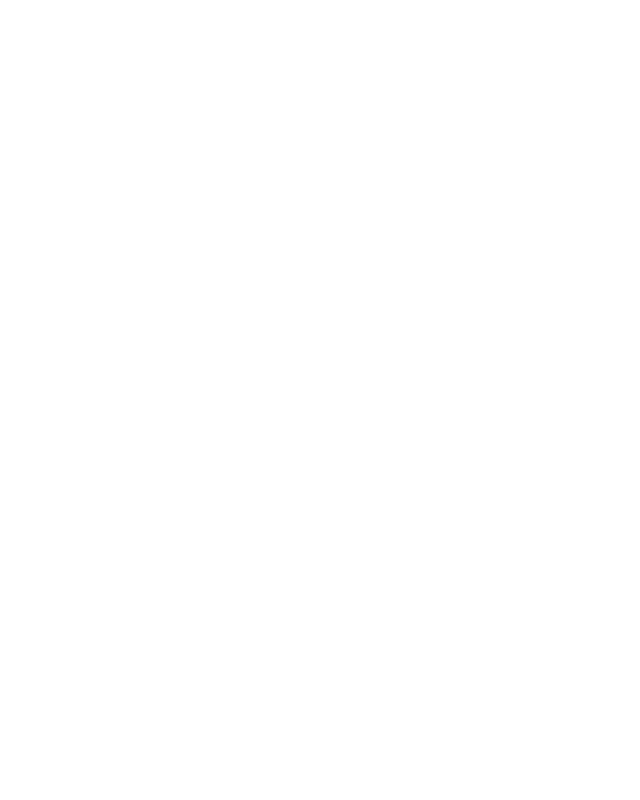
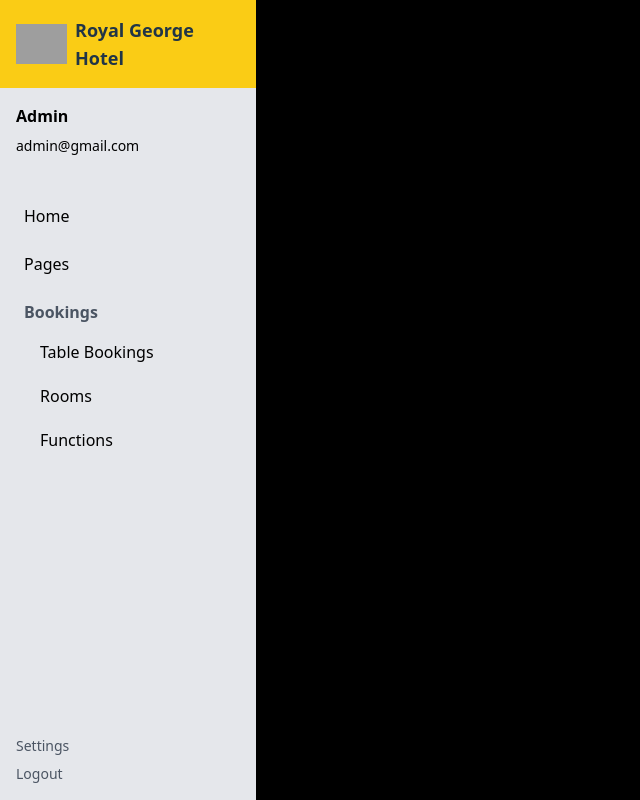
Before and after one commit to Diganta165/RoyalGeorgeHotel, a React (Vite) app in the folder royalGeorgeHotel/: page /admin in a window 1280 px wide. Before the commit this address had no page. Shown: the whole page, without its empty margins (0-640 px from the left). Built offline with nearby package versions, Linux system fonts and the light colour scheme; grey boxes are pictures that could not be loaded.

Commit message:
Admin DAshboard Added

```diff
--- a/royalGeorgeHotel/src/App.jsx
+++ b/royalGeorgeHotel/src/App.jsx
@@ -6,6 +6,7 @@ import Bars from "./components/Bars";
 import Menu from "./components/Menu";
 import BookingForm from "./components/BookingForm";
 import BookingSummary from "./components/BookingSummary"
+import AdminDashboard from "./components/AdminDashboard";
 
 function App() {
   return (
@@ -18,6 +19,7 @@ function App() {
         <Route path="/menu" element={<Menu />} /> {/* Menu page */}
         <Route path="/bookingform" element={<BookingForm />} />
         <Route path="/bookingsummary" element={<BookingSummary />}/>
+        <Route path="/admin" element={<AdminDashboard />}/>
 
       </Routes>
     </Router>
--- /dev/null
+++ b/royalGeorgeHotel/src/components/AdminDashboard.jsx
@@ -0,0 +1,100 @@
+import React, { useState } from "react";
+import BookingSummary from "./BookingSummary";
+
+const AdminDashboard = () => {
+  const [activeMenu, setActiveMenu] = useState(""); // Track which menu is clicked
+
+  return (
+    <div className="flex min-h-screen bg-gray-100" style={{ width: '100vw', height:'auto'}}>
+      {/* Sidebar */}
+      <aside className="w-64 bg-gray-200 flex flex-col justify-between">
+        <div>
+          <div className="bg-yellow-400 p-4 flex items-center space-x-2">
+            <div className="flex items-center">
+            <img
+              src="https://royalgeorgehotel.com.au/wp-content/themes/royalgeorge/images/logo.jpg"
+              alt="RG"
+              className="h-10 w-auto"
+            />
+          </div>
+            <h1 className="font-bold text-lg">Royal George Hotel</h1>
+          </div>
+
+          <div className="p-4 text-black">
+            <p className="font-semibold mb-2">Admin</p>
+            <p className="text-sm ">admin@gmail.com</p>
+          </div>
+
+          <nav className="mt-6">
+            <ul className="space-y-2 text-black">
+              <li
+                className="px-6 py-2 hover:bg-gray-300 cursor-pointer rounded-r-full"
+                onClick={() => setActiveMenu("home")}
+              >
+                Home
+              </li>
+              <li
+                className="px-6 py-2 hover:bg-gray-300 cursor-pointer rounded-r-full"
+                onClick={() => setActiveMenu("pages")}
+              >
+                Pages
+              </li>
+
+              <li>
+                <p className="px-6 py-2 font-semibold text-gray-600">Bookings</p>
+                <ul className="ml-4 space-y-1">
+                  <li
+                    className={`px-6 py-2 rounded-r-full cursor-pointer font-medium ${
+                      activeMenu === "tables" ? "bg-yellow-400" : ""
+                    }`}
+                    onClick={() => setActiveMenu("tables")}
+                  >
+                    Table Bookings
+                  </li>
+                  <li
+                    className={`px-6 py-2 rounded-r-full cursor-pointer hover:bg-gray-300 ${
+                      activeMenu === "rooms" ? "bg-yellow-400" : ""
+                    }`}
+                    onClick={() => setActiveMenu("rooms")}
+                  >
+                    Rooms
+                  </li>
+                  <li
+                    className={`px-6 py-2 rounded-r-full cursor-pointer hover:bg-gray-300 ${
+                      activeMenu === "functions" ? "bg-yellow-400" : ""
+                    }`}
+                    onClick={() => setActiveMenu("functions")}
+                  >
+                    Functions
+                  </li>
+                </ul>
+              </li>
+            </ul>
+          </nav>
+        </div>
+
+        <div className="p-4 text-gray-600 text-sm space-y-2">
+          <p className="cursor-pointer hover:text-gray-800">Settings</p>
+          <p className="cursor-pointer hover:text-gray-800">Logout</p>
+        </div>
+      </aside>
+
+      {/* Main content */}
+      <main className="flex-1 p-6 bg-black">
+        {activeMenu === "tables" && (
+          <>
+            <h2 className="text-2xl font-bold mb-4">Table Bookings</h2>
+            <BookingSummary />
+          </>
+        )}
+
+        {activeMenu === "rooms" && <h1>Room bookings will go here</h1>}
+        {activeMenu === "functions" && <p>Function bookings will go here</p>}
+        {activeMenu === "home" && <h1>Welcome to the admin dashboard</h1>}
+        {activeMenu === "pages" && <p>Pages section content</p>}
+      </main>
+    </div>
+  );
+};
+
+export default AdminDashboard;
```
